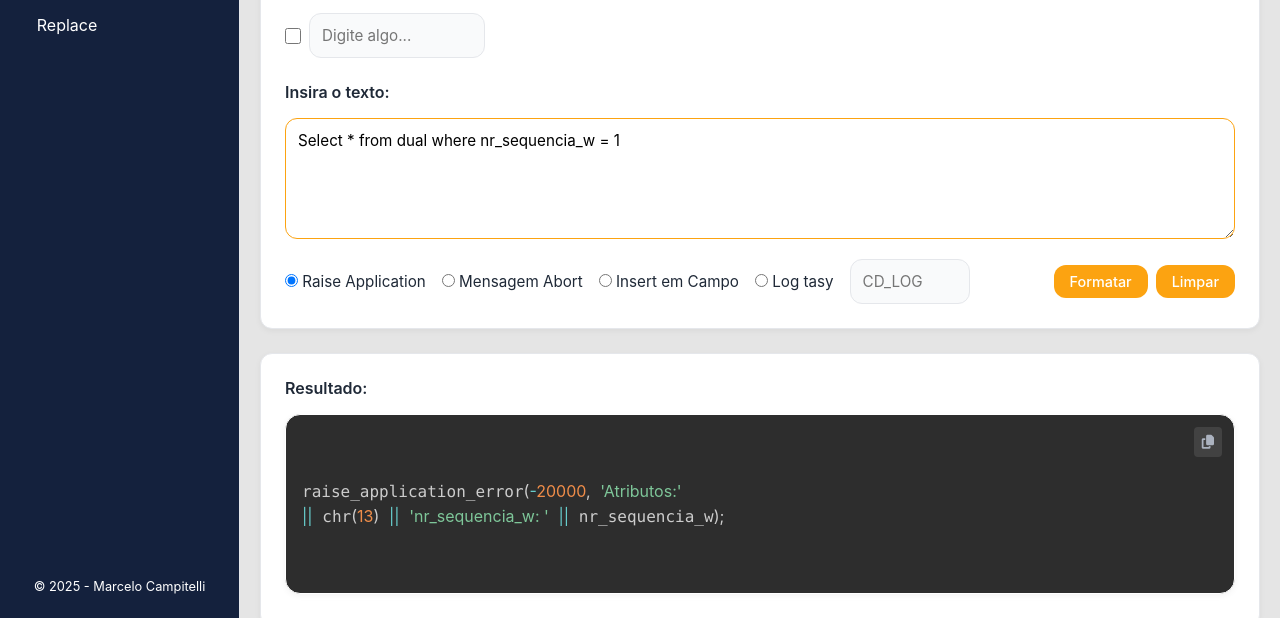
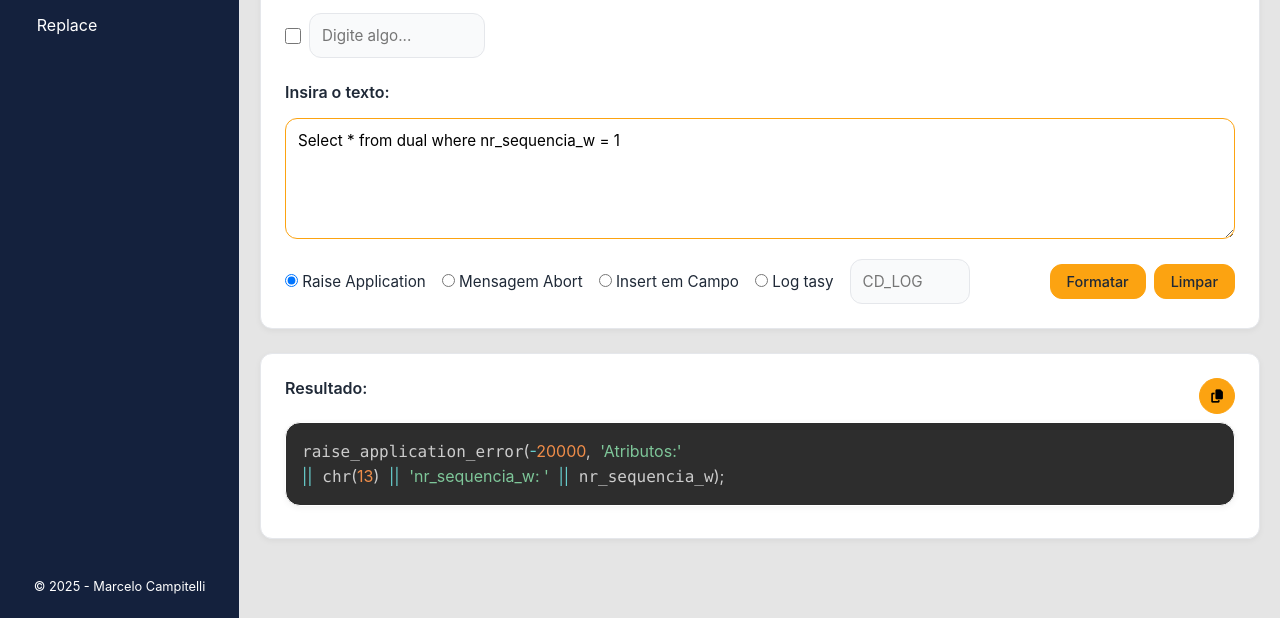
Before and after one commit to MCampitelli/debug-tool, a plain HTML site: page index.html in a window 1280 px wide. Shown: the part 182-800 px from the top of the page. Drawn offline with nearby package versions, Linux system fonts and the light colour scheme; a web font is replaced by a local one.

Commit message:
Update copy button

```diff
--- a/index.css
+++ b/index.css
@@ -183,10 +183,10 @@ label {
 
 .button {
     background-color: var(--primary);
-    color: white;
+    color: var(--text-dark);
     padding: 0.5rem 1rem;
     border-radius: var(--radius);
-    border: none;
+    border: var(--primary) 1px solid;
     font-weight: 500;
     cursor: pointer;
     transition: background 0.2s;
@@ -202,7 +202,7 @@ label {
 }
 
 .button:hover {
-    background-color: #E08502;
+    background-color: white;
 }
 
 .radio-container {
@@ -216,6 +216,13 @@ label {
 #codigoLogContainer input {
     max-width: 120px;
     margin: 0;
+}
+
+.code-title {
+    display: flex;
+    align-items: center;
+    justify-content: space-between;
+    margin-bottom: 0.5rem;
 }
 
 pre {
@@ -238,29 +245,18 @@ code {
     white-space: pre;
 }
 
-.copy-button {
-    position: absolute;
-    top: 0.75rem;
-    right: 0.75rem;
-    padding: 0.5rem;
-    background: rgba(255, 255, 255, 0.1);
-    border: none;
-    border-radius: 4px;
-    color: #abb2bf;
+.code-title .copy-button {
+    position: static;
+    width: 36px;
+    height: 36px;
+    border: var(--primary) 1px solid;
+    border-radius: 50%;
+    background: var(--primary);
     cursor: pointer;
-    transition: all 0.2s;
-    display: flex;
-    align-items: center;
-    justify-content: center;
 }
 
 .copy-button:hover {
-    background: rgba(255, 255, 255, 0.2);
-    color: white;
-}
-
-.copy-button i {
-    font-size: 14px;
+    background: white;
 }
 
 .fields-group {
--- a/index.html
+++ b/index.html
@@ -18,6 +18,7 @@
   <script src="https://unpkg.com/sweetalert/dist/sweetalert.min.js"></script>
   <script src="https://cdnjs.cloudflare.com/ajax/libs/prism/1.29.0/prism.min.js"></script>
   <script src="https://cdnjs.cloudflare.com/ajax/libs/prism/1.29.0/components/prism-sql.min.js"></script>
+  <link rel="stylesheet" href="https://cdnjs.cloudflare.com/ajax/libs/font-awesome/6.5.0/css/all.min.css">
   <script src="https://kit.fontawesome.com/998c60ef77.js" crossorigin="anonymous"></script>
 
   <script src="script.js" defer></script>
@@ -88,11 +89,11 @@
         </div>
 
         <div class="card">
-            <h3>Resultado:</h3>
-            <pre class="pre1">
-                <button class="copy-button" onclick="copiarTexto()"><i class="fas fa-copy"></i></button>
-                <code id="highlight1" class="language-sql"></code>
-            </pre>
+            <div class="code-title">
+                <h3>Resultado:</h3>
+                <button class=" copy-button" onclick="copiarTexto()"><i class="fa-solid fa-copy"></i></button>
+            </div>
+            <pre class="pre1"><code id="highlight1" class="language-sql"></code></pre>
         </div>
     </div>
 
@@ -122,14 +123,11 @@
         </div>
 
         <div class="card">
-            <h3>Resultado:</h3>
-            <pre class="pre2">
-                <button class="copy-button" onclick="copiarTexto()"><i class="fas fa-copy"></i></button>
-                <code id="highlight2" class="language-sql"></code>
-            </pre>
-            <div class="buttons-container">
-
+            <div class="code-title">
+                <h3>Resultado:</h3>
+                <button class=" copy-button" onclick="copiarTexto()"><i class="fa-solid fa-copy"></i></button>
             </div>
+            <pre class="pre2"><code id="highlight2" class="language-sql"></code></pre>
         </div>
     </div>
 
```
